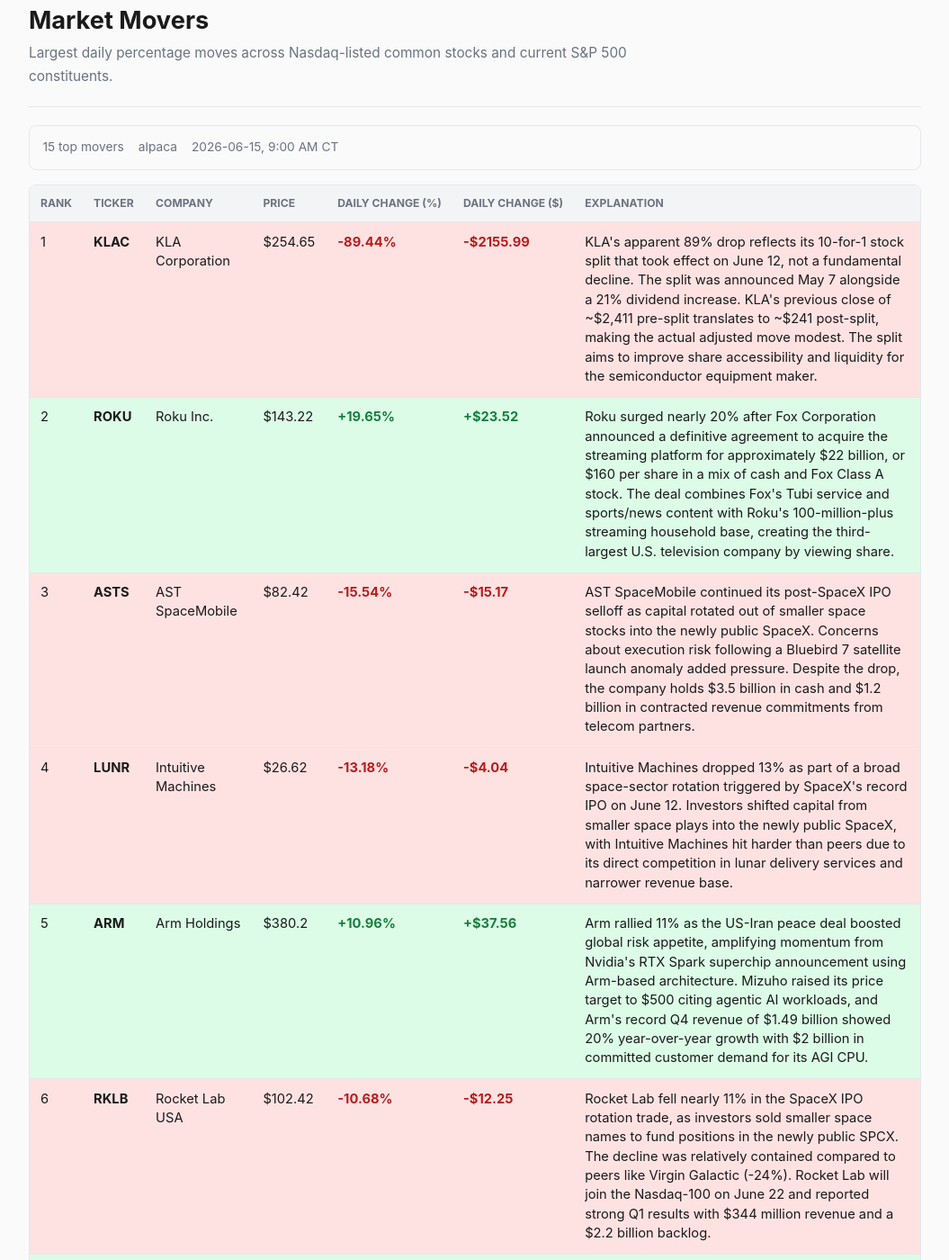
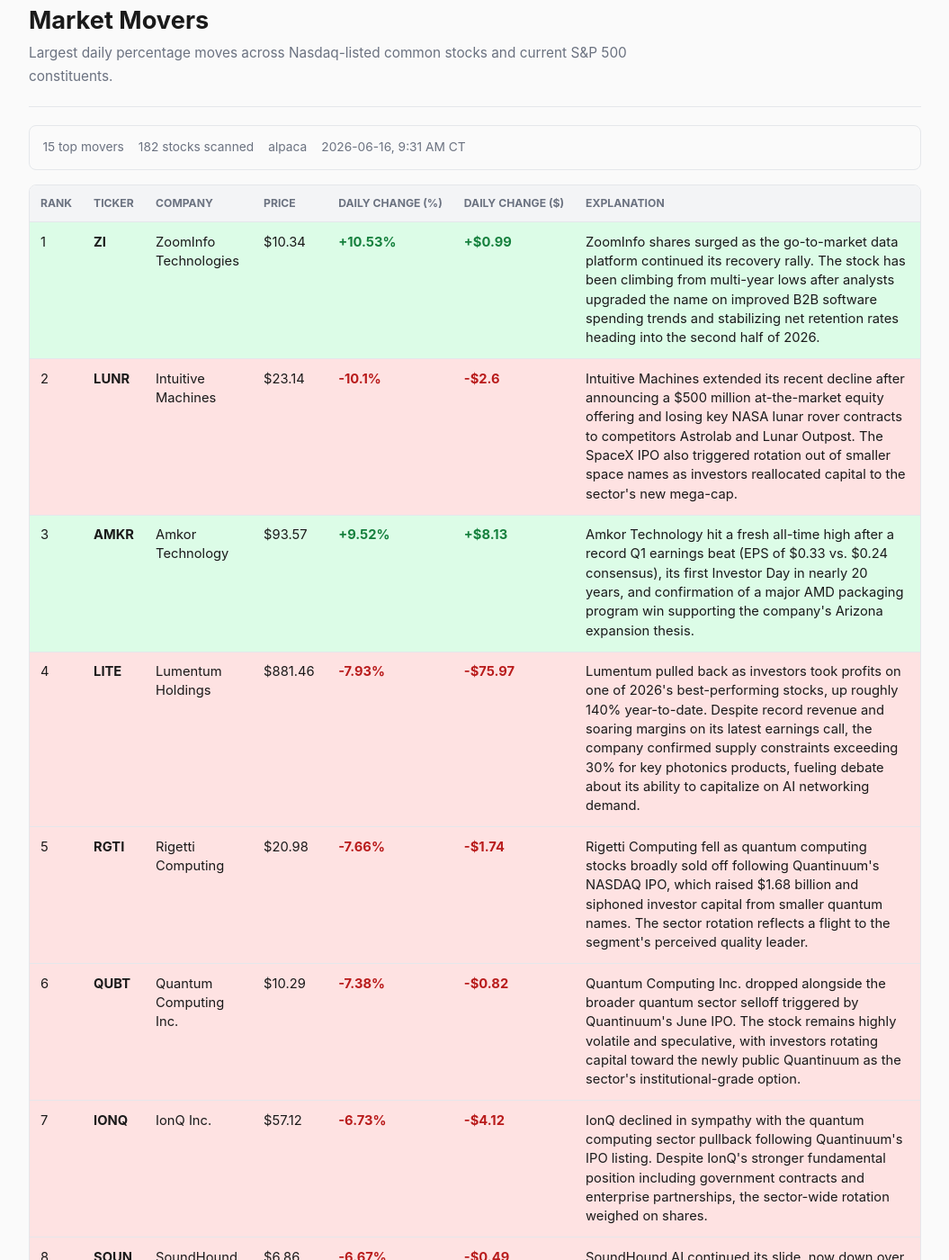
Before and after one commit to SahanY/tech-briefing, a Jekyll site: the page built from stocks.html, in a window 1280 px wide and 1400 px high, scrolled down 211 px. Shown: the whole window at 90% size, without its empty margins (112-1167 px from the left). Built offline with Jekyll 4.4.1, drawn with Linux system fonts in a browser that asks for light colours; some of the changed text lies outside the part shown.

Commit message:
Market Movers 2026-06-16

```diff
--- a/_data/stock_movers.json
+++ b/_data/stock_movers.json
@@ -1,96 +1,18 @@
 {
-  "date": "2026-06-15",
-  "generated_at": "2026-06-15T09:00:00-05:00",
-  "data_as_of": "2026-06-15, 9:00 AM CT",
+  "date": "2026-06-16",
+  "generated_at": "2026-06-16T09:31:16-05:00",
+  "data_as_of": "2026-06-16, 9:31 AM CT",
   "source": "alpaca",
   "universe": {
     "mode": "curated_tech_200",
-    "tech_only": true
+    "tech_only": true,
+    "count": 182
   },
   "filters": {
     "tech_only": true
   },
   "stocks": [
     {
-      "rank": 1,
-      "ticker": "KLAC",
-      "name": "KLA Corporation",
-      "price": 254.65,
-      "previous_close": 2410.64,
-      "change_pct": -89.44,
-      "change_abs": -2155.99,
-      "volume": "371.6K",
-      "volume_raw": 371559,
-      "direction": "loss",
-      "explanation": "KLA's apparent 89% drop reflects its 10-for-1 stock split that took effect on June 12, not a fundamental decline. The split was announced May 7 alongside a 21% dividend increase. KLA's previous close of ~$2,411 pre-split translates to ~$241 post-split, making the actual adjusted move modest. The split aims to improve share accessibility and liquidity for the semiconductor equipment maker."
-    },
-    {
-      "rank": 2,
-      "ticker": "ROKU",
-      "name": "Roku Inc.",
-      "price": 143.22,
-      "previous_close": 119.70,
-      "change_pct": 19.65,
-      "change_abs": 23.52,
-      "volume": "723.2K",
-      "volume_raw": 723191,
-      "direction": "gain",
-      "explanation": "Roku surged nearly 20% after Fox Corporation announced a definitive agreement to acquire the streaming platform for approximately $22 billion, or $160 per share in a mix of cash and Fox Class A stock. The deal combines Fox's Tubi service and sports/news content with Roku's 100-million-plus streaming household base, creating the third-largest U.S. television company by viewing share."
-    },
-    {
-      "rank": 3,
-      "ticker": "ASTS",
-      "name": "AST SpaceMobile",
-      "price": 82.42,
-      "previous_close": 97.59,
-      "change_pct": -15.54,
-      "change_abs": -15.17,
-      "volume": "1.4M",
-      "volume_raw": 1442562,
-      "direction": "loss",
-      "explanation": "AST SpaceMobile continued its post-SpaceX IPO selloff as capital rotated out of smaller space stocks into the newly public SpaceX. Concerns about execution risk following a Bluebird 7 satellite launch anomaly added pressure. Despite the drop, the company holds $3.5 billion in cash and $1.2 billion in contracted revenue commitments from telecom partners."
-    },
-    {
-      "rank": 4,
-      "ticker": "LUNR",
-      "name": "Intuitive Machines",
-      "price": 26.62,
-      "previous_close": 30.66,
-      "change_pct": -13.18,
-      "change_abs": -4.04,
-      "volume": "737.9K",
-      "volume_raw": 737874,
-      "direction": "loss",
-      "explanation": "Intuitive Machines dropped 13% as part of a broad space-sector rotation triggered by SpaceX's record IPO on June 12. Investors shifted capital from smaller space plays into the newly public SpaceX, with Intuitive Machines hit harder than peers due to its direct competition in lunar delivery services and narrower revenue base."
-    },
-    {
-      "rank": 5,
-      "ticker": "ARM",
-      "name": "Arm Holdings",
-      "price": 380.20,
-      "previous_close": 342.65,
-      "change_pct": 10.96,
-      "change_abs": 37.56,
-      "volume": "709.5K",
-      "volume_raw": 709469,
-      "direction": "gain",
-      "explanation": "Arm rallied 11% as the US-Iran peace deal boosted global risk appetite, amplifying momentum from Nvidia's RTX Spark superchip announcement using Arm-based architecture. Mizuho raised its price target to $500 citing agentic AI workloads, and Arm's record Q4 revenue of $1.49 billion showed 20% year-over-year growth with $2 billion in committed customer demand for its AGI CPU."
-    },
-    {
-      "rank": 6,
-      "ticker": "RKLB",
-      "name": "Rocket Lab USA",
-      "price": 102.42,
-      "previous_close": 114.67,
-      "change_pct": -10.68,
-      "change_abs": -12.25,
-      "volume": "1.2M",
-      "volume_raw": 1241157,
-      "direction": "loss",
-      "explanation": "Rocket Lab fell nearly 11% in the SpaceX IPO rotation trade, as investors sold smaller space names to fund positions in the newly public SPCX. The decline was relatively contained compared to peers like Virgin Galactic (-24%). Rocket Lab will join the Nasdaq-100 on June 22 and reported strong Q1 results with $344 million revenue and a $2.2 billion backlog."
-    },
-    {
-      "rank": 7,
       "ticker": "ZI",
       "name": "ZoomInfo Technologies",
       "price": 10.34,
@@ -100,111 +22,190 @@
       "volume": "543.7K",
       "volume_raw": 543733,
       "direction": "gain",
-      "explanation": "ZoomInfo jumped over 10% as the company's turnaround narrative gained traction ahead of its virtual investor day. Quarterly revenue of $309 million surpassed expectations with the largest sequential growth since Q2 2022. Analyst upgrades from Barclays and Citi reflect growing confidence in ZoomInfo's enterprise pivot and its Copilot product reaching $150 million in annual contract value."
+      "explanation": "ZoomInfo shares surged as the go-to-market data platform continued its recovery rally. The stock has been climbing from multi-year lows after analysts upgraded the name on improved B2B software spending trends and stabilizing net retention rates heading into the second half of 2026.",
+      "rank": 1
     },
     {
-      "rank": 8,
+      "ticker": "LUNR",
+      "name": "Intuitive Machines",
+      "price": 23.14,
+      "previous_close": 25.74,
+      "change_pct": -10.1,
+      "change_abs": -2.6,
+      "volume": "168.4K",
+      "volume_raw": 168436,
+      "direction": "loss",
+      "explanation": "Intuitive Machines extended its recent decline after announcing a $500 million at-the-market equity offering and losing key NASA lunar rover contracts to competitors Astrolab and Lunar Outpost. The SpaceX IPO also triggered rotation out of smaller space names as investors reallocated capital to the sector's new mega-cap.",
+      "rank": 2
+    },
+    {
       "ticker": "AMKR",
       "name": "Amkor Technology",
-      "price": 82.78,
-      "previous_close": 76.17,
-      "change_pct": 8.68,
-      "change_abs": 6.61,
-      "volume": "333.2K",
-      "volume_raw": 333249,
+      "price": 93.57,
+      "previous_close": 85.44,
+      "change_pct": 9.52,
+      "change_abs": 8.13,
+      "volume": "186.2K",
+      "volume_raw": 186237,
       "direction": "gain",
-      "explanation": "Amkor Technology rose nearly 9% as the US-Iran peace deal lifted semiconductor stocks broadly, with particular strength in packaging and test names benefiting from sustained AI chip demand. Amkor's advanced packaging capabilities for AI accelerators position it as a key beneficiary of the ongoing data center buildout cycle."
+      "explanation": "Amkor Technology hit a fresh all-time high after a record Q1 earnings beat (EPS of $0.33 vs. $0.24 consensus), its first Investor Day in nearly 20 years, and confirmation of a major AMD packaging program win supporting the company's Arizona expansion thesis.",
+      "rank": 3
     },
     {
-      "rank": 9,
-      "ticker": "RIVN",
-      "name": "Rivian Automotive",
-      "price": 16.77,
-      "previous_close": 15.54,
-      "change_pct": 7.92,
-      "change_abs": 1.23,
-      "volume": "1.5M",
-      "volume_raw": 1460259,
-      "direction": "gain",
-      "explanation": "Rivian extended its rally on continued momentum from R2 SUV deliveries that began June 9, marking the company's entry into the mass-market EV segment. Volkswagen's recent purchase of a 15.9% stake and a new 5G connectivity deal with AT&T for the R2 have bolstered investor confidence. The stock is up over 30% from its May lows."
+      "ticker": "LITE",
+      "name": "Lumentum Holdings",
+      "price": 881.46,
+      "previous_close": 957.43,
+      "change_pct": -7.93,
+      "change_abs": -75.97,
+      "volume": "42.2K",
+      "volume_raw": 42177,
+      "direction": "loss",
+      "explanation": "Lumentum pulled back as investors took profits on one of 2026's best-performing stocks, up roughly 140% year-to-date. Despite record revenue and soaring margins on its latest earnings call, the company confirmed supply constraints exceeding 30% for key photonics products, fueling debate about its ability to capitalize on AI networking demand.",
+      "rank": 4
     },
     {
-      "rank": 10,
-      "ticker": "STX",
-      "name": "Seagate Technology",
-      "price": 930.75,
-      "previous_close": 867.83,
-      "change_pct": 7.25,
-      "change_abs": 62.92,
-      "volume": "135.4K",
-      "volume_raw": 135371,
-      "direction": "gain",
-      "explanation": "Seagate continued its 2026 tear — now up over 200% year-to-date — after multiple analyst upgrades from Wells Fargo, Barclays, and BofA citing AI-driven storage demand. The company announced redemption of $150.7 million in convertible notes and guided for at least 20% annual revenue growth. Recent quarterly revenue hit $3.1 billion with a 32% operating margin."
+      "ticker": "RGTI",
+      "name": "Rigetti Computing",
+      "price": 20.98,
+      "previous_close": 22.72,
+      "change_pct": -7.66,
+      "change_abs": -1.74,
+      "volume": "232.6K",
+      "volume_raw": 232618,
+      "direction": "loss",
+      "explanation": "Rigetti Computing fell as quantum computing stocks broadly sold off following Quantinuum's NASDAQ IPO, which raised $1.68 billion and siphoned investor capital from smaller quantum names. The sector rotation reflects a flight to the segment's perceived quality leader.",
+      "rank": 5
     },
     {
-      "rank": 11,
-      "ticker": "RDDT",
-      "name": "Reddit Inc.",
-      "price": 162.08,
-      "previous_close": 173.82,
-      "change_pct": -6.75,
-      "change_abs": -11.74,
-      "volume": "285.2K",
-      "volume_raw": 285243,
+      "ticker": "QUBT",
+      "name": "Quantum Computing Inc.",
+      "price": 10.29,
+      "previous_close": 11.12,
+      "change_pct": -7.38,
+      "change_abs": -0.82,
+      "volume": "167.5K",
+      "volume_raw": 167507,
       "direction": "loss",
-      "explanation": "Reddit dropped nearly 7%, extending a 40% year-to-date decline despite posting record Q1 revenue of $663 million (up 69% YoY). The stock remains under pressure from Meta's launch of Forum, a Reddit-clone built on Facebook Groups, and lingering concerns about Google algorithm changes that could reduce Reddit's search traffic referral pipeline."
+      "explanation": "Quantum Computing Inc. dropped alongside the broader quantum sector selloff triggered by Quantinuum's June IPO. The stock remains highly volatile and speculative, with investors rotating capital toward the newly public Quantinuum as the sector's institutional-grade option.",
+      "rank": 6
     },
     {
-      "rank": 12,
-      "ticker": "ONTO",
-      "name": "Onto Innovation",
-      "price": 323.64,
-      "previous_close": 303.57,
-      "change_pct": 6.61,
-      "change_abs": 20.06,
-      "volume": "106.0K",
-      "volume_raw": 106045,
-      "direction": "gain",
-      "explanation": "Onto Innovation rose 6.6% as semiconductor equipment stocks rallied broadly on the US-Iran peace deal and continued strength in AI chip capital expenditure. As a specialist in process control for advanced packaging and lithography, Onto benefits from the multi-year upgrade cycle at TSMC, Samsung, and Intel foundries."
+      "ticker": "IONQ",
+      "name": "IonQ Inc.",
+      "price": 57.12,
+      "previous_close": 61.24,
+      "change_pct": -6.73,
+      "change_abs": -4.12,
+      "volume": "147.8K",
+      "volume_raw": 147815,
+      "direction": "loss",
+      "explanation": "IonQ declined in sympathy with the quantum computing sector pullback following Quantinuum's IPO listing. Despite IonQ's stronger fundamental position including government contracts and enterprise partnerships, the sector-wide rotation weighed on shares.",
+      "rank": 7
     },
     {
-      "rank": 13,
-      "ticker": "ADBE",
-      "name": "Adobe Inc.",
-      "price": 204.02,
-      "previous_close": 218.31,
-      "change_pct": -6.55,
-      "change_abs": -14.29,
-      "volume": "754.3K",
-      "volume_raw": 754345,
+      "ticker": "SOUN",
+      "name": "SoundHound AI",
+      "price": 6.86,
+      "previous_close": 7.35,
+      "change_pct": -6.67,
+      "change_abs": -0.49,
+      "volume": "182.2K",
+      "volume_raw": 182188,
       "direction": "loss",
-      "explanation": "Adobe fell 6.5% following CFO Dan Durn's abrupt departure to Marvell Technology, compounding concerns about a dual leadership vacuum as CEO Shantanu Narayen announced his own planned exit in March. Despite beating Q2 estimates with $6.62 billion in revenue (up 13% YoY), investors are wary of Adobe's shift toward a freemium AI model that could pressure near-term revenue."
+      "explanation": "SoundHound AI continued its slide, now down over 30% year-to-date, as legal scrutiny intensified with multiple shareholder litigation firms probing governance and acquisition accounting practices. A $300 million at-the-market offering added dilution concerns to the already negative sentiment around profitability.",
+      "rank": 8
     },
     {
-      "rank": 14,
-      "ticker": "INTC",
-      "name": "Intel Corporation",
-      "price": 124.55,
-      "previous_close": 116.97,
-      "change_pct": 6.48,
-      "change_abs": 7.58,
-      "volume": "5.9M",
-      "volume_raw": 5901388,
+      "ticker": "WDC",
+      "name": "Western Digital",
+      "price": 694.26,
+      "previous_close": 653.42,
+      "change_pct": 6.25,
+      "change_abs": 40.84,
+      "volume": "136.2K",
+      "volume_raw": 136158,
       "direction": "gain",
-      "explanation": "Intel rose 6.5%, extending a 250%+ year-to-date rally fueled by its foundry turnaround. The stock is riding momentum from Google's order for 3 million+ TPUs to be manufactured at Intel fabs, a Foxconn partnership for AI rack-scale infrastructure, and Bank of America's price target raise to $135. CHIPS Act grants for Ohio and Arizona fabs have de-risked the capex outlook through 2027."
+      "explanation": "Western Digital surged after Morgan Stanley projected HDD demand growth of 40-50% annually through 2028 versus 30-35% supply growth, lifting 2028 EPS estimates 70% above consensus. Bank of America reinforced the AI infrastructure storage demand thesis, propelling the stock past $700 for the first time.",
+      "rank": 9
     },
     {
-      "rank": 15,
-      "ticker": "WDC",
-      "name": "Western Digital",
-      "price": 562.88,
-      "previous_close": 528.81,
-      "change_pct": 6.44,
-      "change_abs": 34.07,
-      "volume": "224.6K",
-      "volume_raw": 224577,
-      "direction": "gain",
-      "explanation": "Western Digital gained 6.4% in sympathy with Seagate's continued rally as AI-driven data storage demand lifts the entire hard drive sector. Analyst upgrades across the storage space and expectations for sustained enterprise demand from hyperscaler data center builds have propelled both WDC and STX to multi-year highs in 2026."
+      "ticker": "SNAP",
+      "name": "Snap Inc.",
+      "price": 5.37,
+      "previous_close": 5.72,
+      "change_pct": -6.12,
+      "change_abs": -0.35,
+      "volume": "570.9K",
+      "volume_raw": 570923,
+      "direction": "loss",
+      "explanation": "Snap shares continued their 2026 decline, now down over 40% year-to-date, after multiple analyst downgrades from Citi, RBC, and JPMorgan. The collapse of its Perplexity AI partnership, cautious revenue guidance, ongoing unprofitability, and an EU child-safety investigation have eroded investor confidence.",
+      "rank": 10
+    },
+    {
+      "ticker": "CIEN",
+      "name": "Ciena Corporation",
+      "price": 435.54,
+      "previous_close": 463.46,
+      "change_pct": -6.02,
+      "change_abs": -27.92,
+      "volume": "29.9K",
+      "volume_raw": 29947,
+      "direction": "loss",
+      "explanation": "Ciena pulled back amid broader networking equipment profit-taking after a strong run on AI data center buildout expectations. The optical networking leader has been volatile as investors debate whether near-term order growth can sustain the elevated multiple.",
+      "rank": 11
+    },
+    {
+      "ticker": "ASTS",
+      "name": "AST SpaceMobile",
+      "price": 82.67,
+      "previous_close": 87.61,
+      "change_pct": -5.64,
+      "change_abs": -4.94,
+      "volume": "90.1K",
+      "volume_raw": 90142,
+      "direction": "loss",
+      "explanation": "AST SpaceMobile shares declined as the satellite-to-cellphone company faced continued skepticism about its commercial launch timeline and capital needs. The stock has been pressured by the SpaceX IPO redirecting space-sector investment flows.",
+      "rank": 12
+    },
+    {
+      "ticker": "LCID",
+      "name": "Lucid Group",
+      "price": 4.96,
+      "previous_close": 5.24,
+      "change_pct": -5.34,
+      "change_abs": -0.28,
+      "volume": "44.1K",
+      "volume_raw": 44126,
+      "direction": "loss",
+      "explanation": "Lucid Group dropped as the luxury EV maker continues to face headwinds from slowing EV demand growth and elevated cash burn. The stock remains under pressure from competition and questions about the company's path to profitability despite Saudi backing.",
+      "rank": 13
+    },
+    {
+      "ticker": "GLW",
+      "name": "Corning Inc.",
+      "price": 177.74,
+      "previous_close": 187.71,
+      "change_pct": -5.31,
+      "change_abs": -9.97,
+      "volume": "100.8K",
+      "volume_raw": 100832,
+      "direction": "loss",
+      "explanation": "Corning retreated from recent highs after its strong run on AI-driven fiber optics demand. Investors took profits despite the company's bullish outlook for its optical communications segment, which has benefited from hyperscaler data center expansions.",
+      "rank": 14
+    },
+    {
+      "ticker": "COHR",
+      "name": "Coherent Corp.",
+      "price": 392.36,
+      "previous_close": 413.93,
+      "change_pct": -5.21,
+      "change_abs": -21.57,
+      "volume": "63.6K",
+      "volume_raw": 63593,
+      "direction": "loss",
+      "explanation": "Coherent Corp. declined alongside other optical and photonics names in a sector-wide pullback. Despite strong demand for its AI-related transceivers and datacom products, the stock gave back gains as investors rotated out of the high-flying optical networking trade.",
+      "rank": 15
     }
   ]
 }
```
